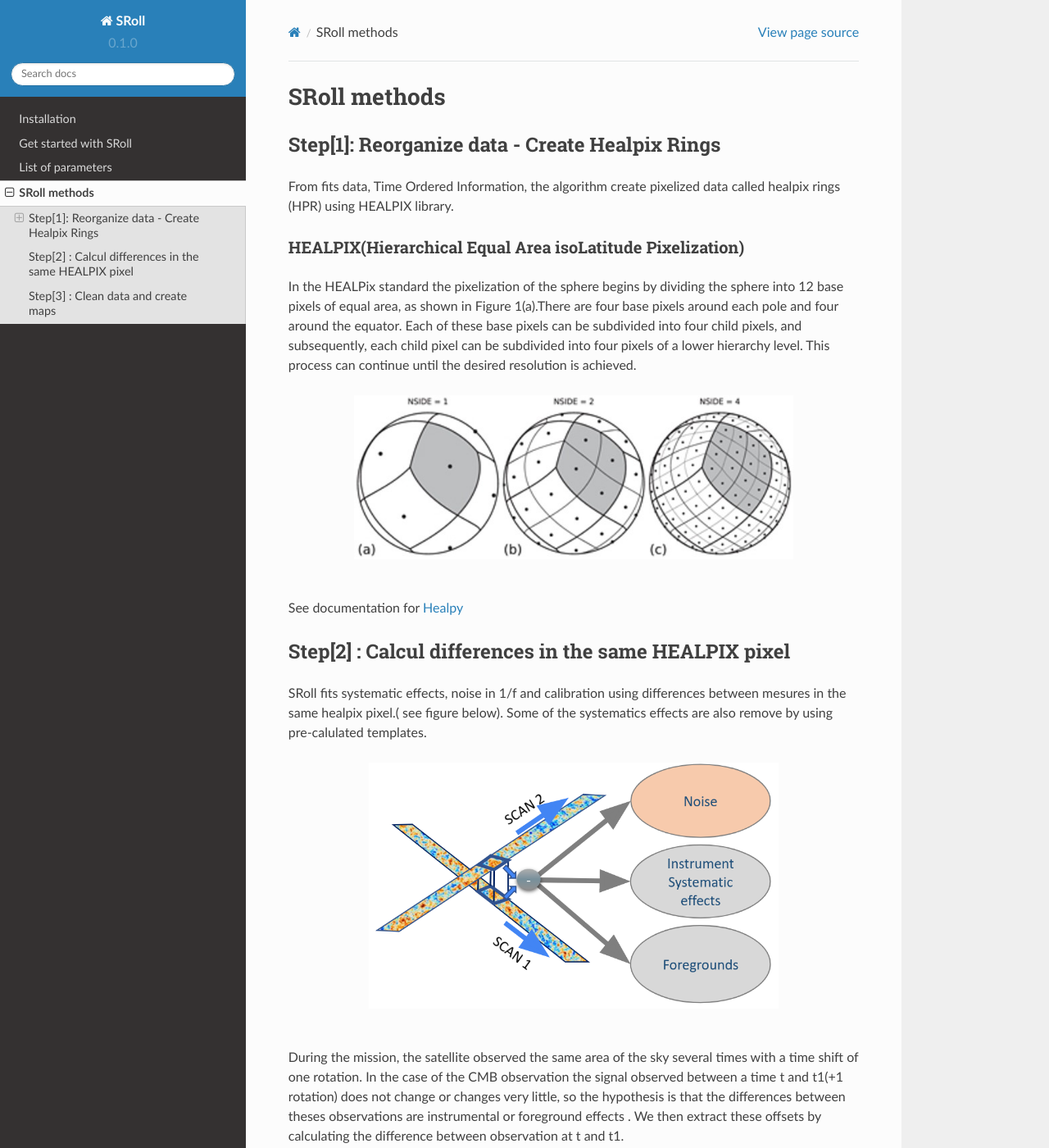
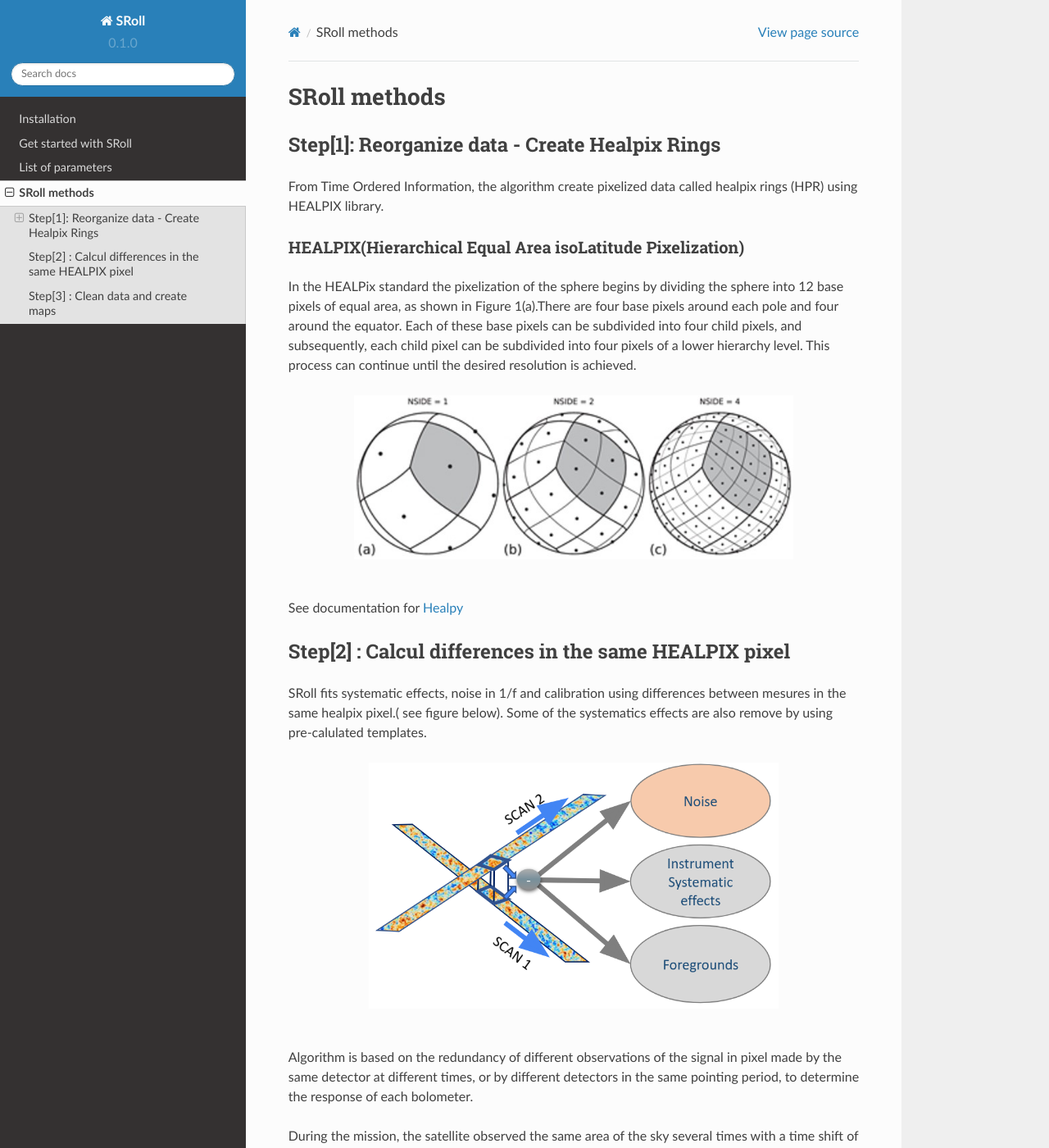
Before and after one commit to jmdelouis/SRoll, a Sphinx documentation site: the page built from readthedocs/docs/source/methods.rst, in a window 1280 px wide and 1400 px high. Shown: the whole window at 82% size. Built offline with Sphinx 7.4.7 and the Read the Docs theme 2.0.0, drawn with Linux system fonts in a browser that asks for light colours.

Commit message:
Update methods.rst

```diff
--- a/readthedocs/docs/source/methods.rst
+++ b/readthedocs/docs/source/methods.rst
@@ -6,7 +6,7 @@ SRoll methods
 
 Step[1]:  Reorganize data - Create Healpix Rings
 ------------------------
-From fits data, Time Ordered Information, the algorithm create pixelized data called healpix rings (HPR) using HEALPIX library.
+From Time Ordered Information, the algorithm create pixelized data called healpix rings (HPR) using HEALPIX library.
 
 
 HEALPIX(Hierarchical Equal Area isoLatitude Pixelization)
@@ -39,6 +39,7 @@ SRoll fits systematic effects, noise in 1/f and calibration using differences be
   :align: center
 
 |
+Algorithm is based on the redundancy of different observations of the signal in pixel made by the same detector at different times, or by different detectors in the same pointing period, to determine the response of each bolometer.
 
 During the mission, the satellite observed the same area of the sky several times with a time shift of one rotation. In the case of the CMB observation the signal observed between a time t and t1(+1 rotation) does not change or changes very little, so the hypothesis is
 that the differences between theses observations are instrumental  or foreground effects . We then extract these offsets by calculating the difference between observation at t and t1.
```
